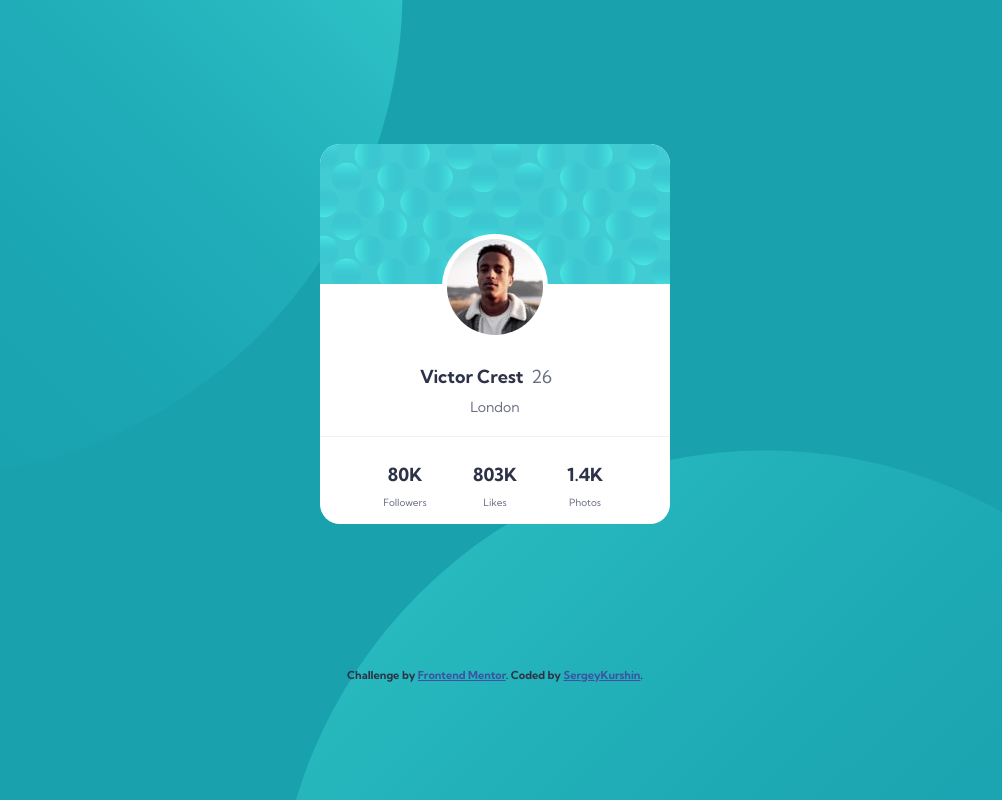
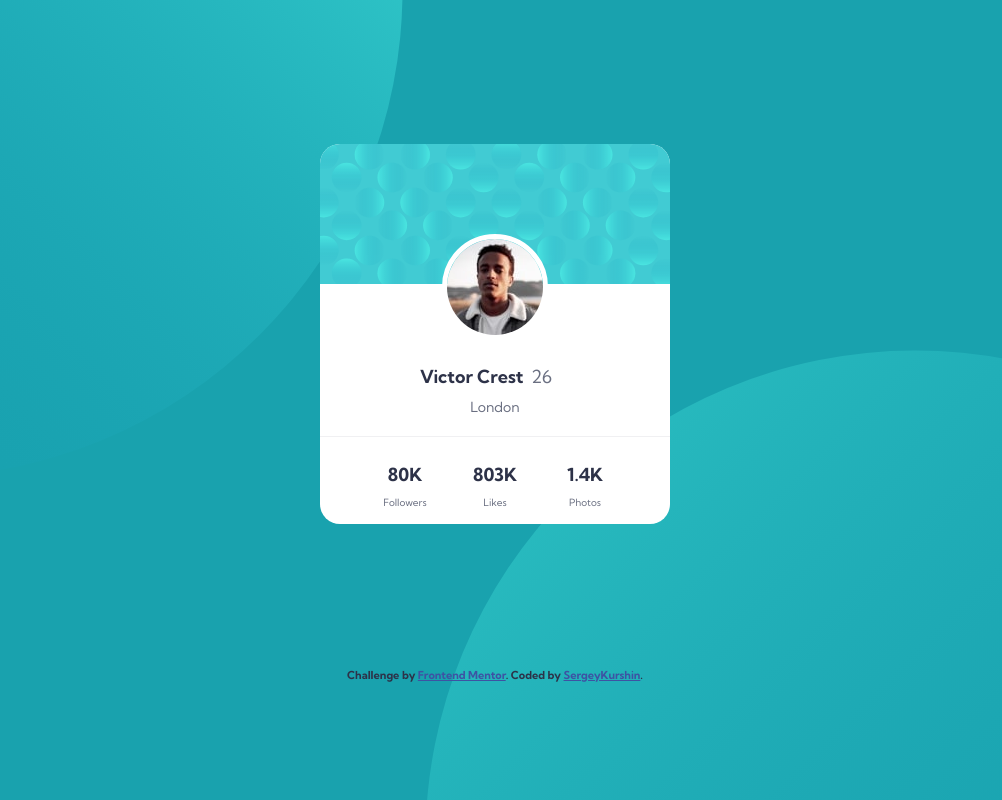
Before and after one commit to BeatiCode/ProfileCardFrontendMentors, a plain HTML site: page index.html in a window 1280 px wide. Shown: the top 800 px of the page, without its empty margins (225-1227 px from the left). Drawn offline with Linux system fonts and the light colour scheme.

Commit message:
editing background position

```diff
--- a/style.css
+++ b/style.css
@@ -10,7 +10,7 @@ body {
     background:
         url(images/bg-pattern-top.svg) no-repeat,
         url(images/bg-pattern-bottom.svg) no-repeat center top;
-    background-position: -350px -500px, 500px 450px;
+    background-position: -350px -500px, 650px 350px;
     background-color: hsl(185, 75%, 39%);
 }
 .container {
```
